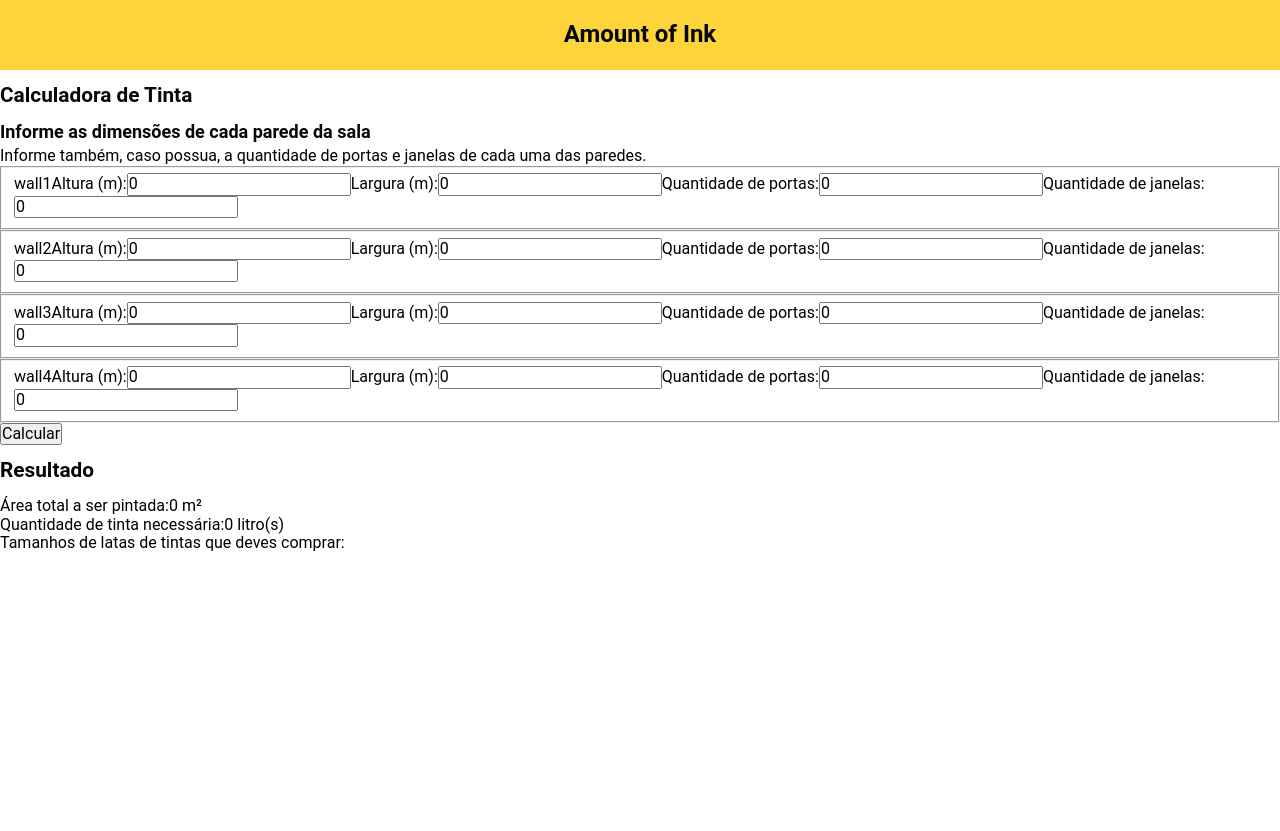
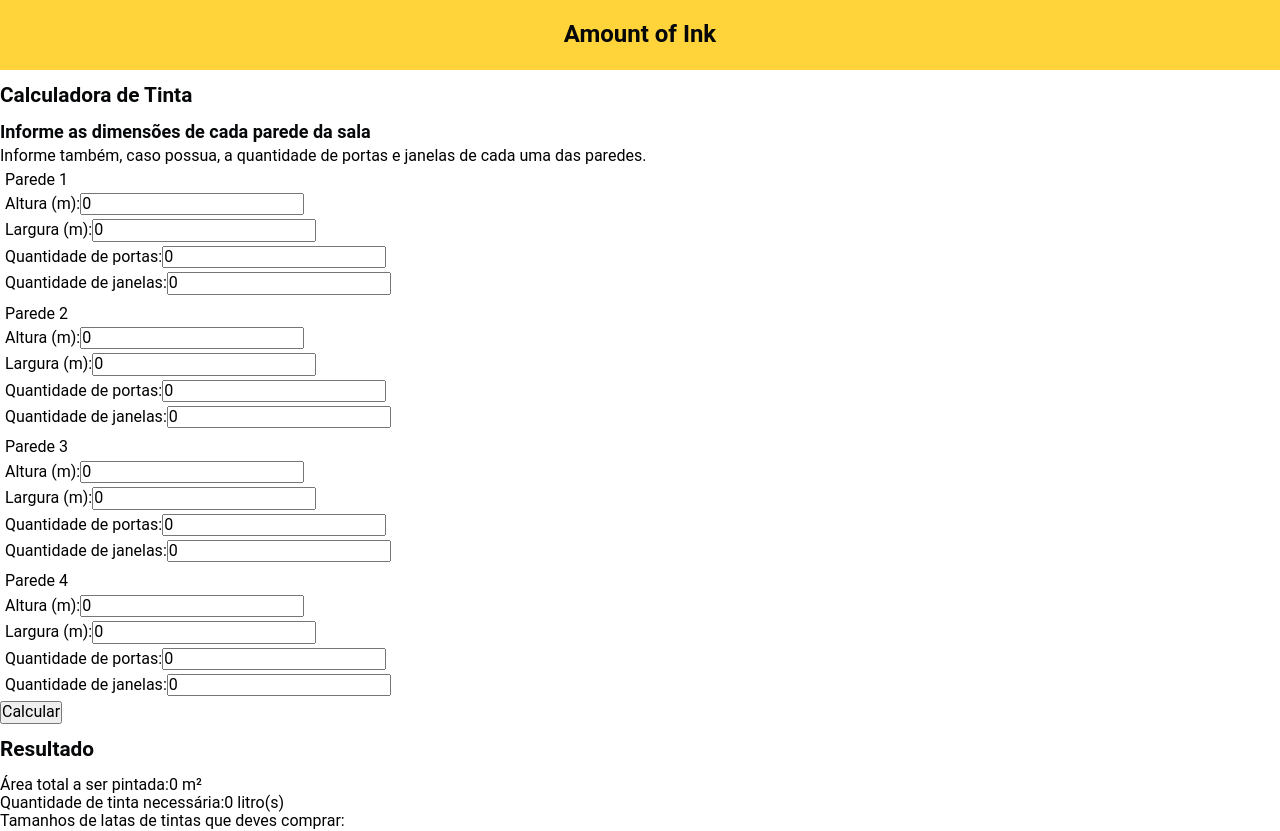
Before and after one commit to AndersonNascimentoAFSN/amountofink, a React (Create React App) app: page /calculator in a window 1280 px wide. Before the commit the page ends 800 px from the top, so only its background shows below. Built offline with nearby package versions, Linux system fonts and the light colour scheme.

Commit message:
feat: css-styles - importação css básico

```diff
--- a/src/components/WallArea/index.js
+++ b/src/components/WallArea/index.js
@@ -1,5 +1,6 @@
 import React, { useState, useEffect } from 'react';
 import PropTypes from 'prop-types';
+import './styles.css';
 import { useDispatch } from 'react-redux';
 import { saveWallArea } from '../../actions/saveWallArea';
 
@@ -19,8 +20,8 @@ const WallArea = ({ dimensions, roomIndex, roomName }) => {
   }, [dispatch, dimensionsState, roomIndex, roomName]);
 
   return (
-    <fieldset>
-      { roomName }
+    <fieldset className="c-wall">
+      { roomName.replace('wall', 'Parede ') }
       <label htmlFor={ `${roomName}_height` }>
         Altura (m):
         <input
```
